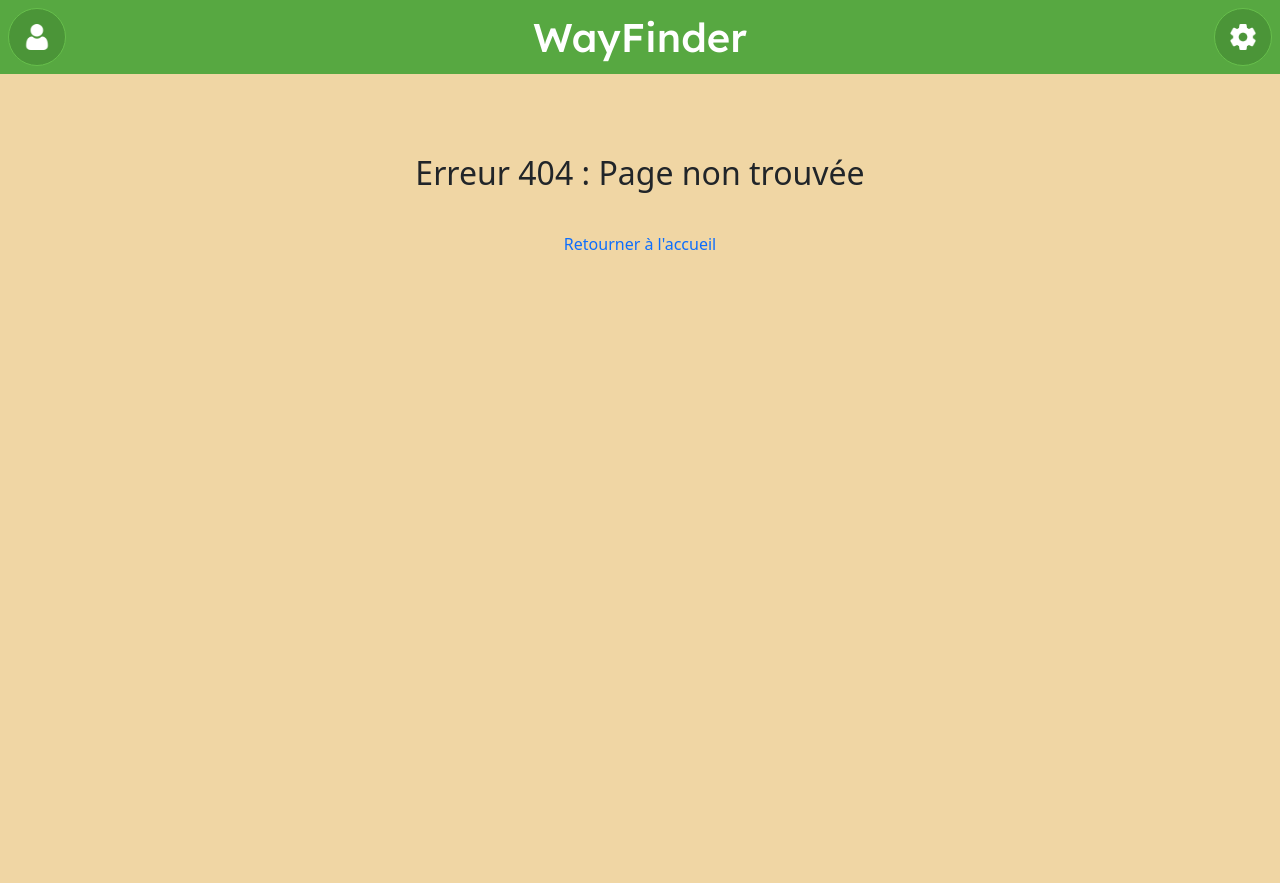
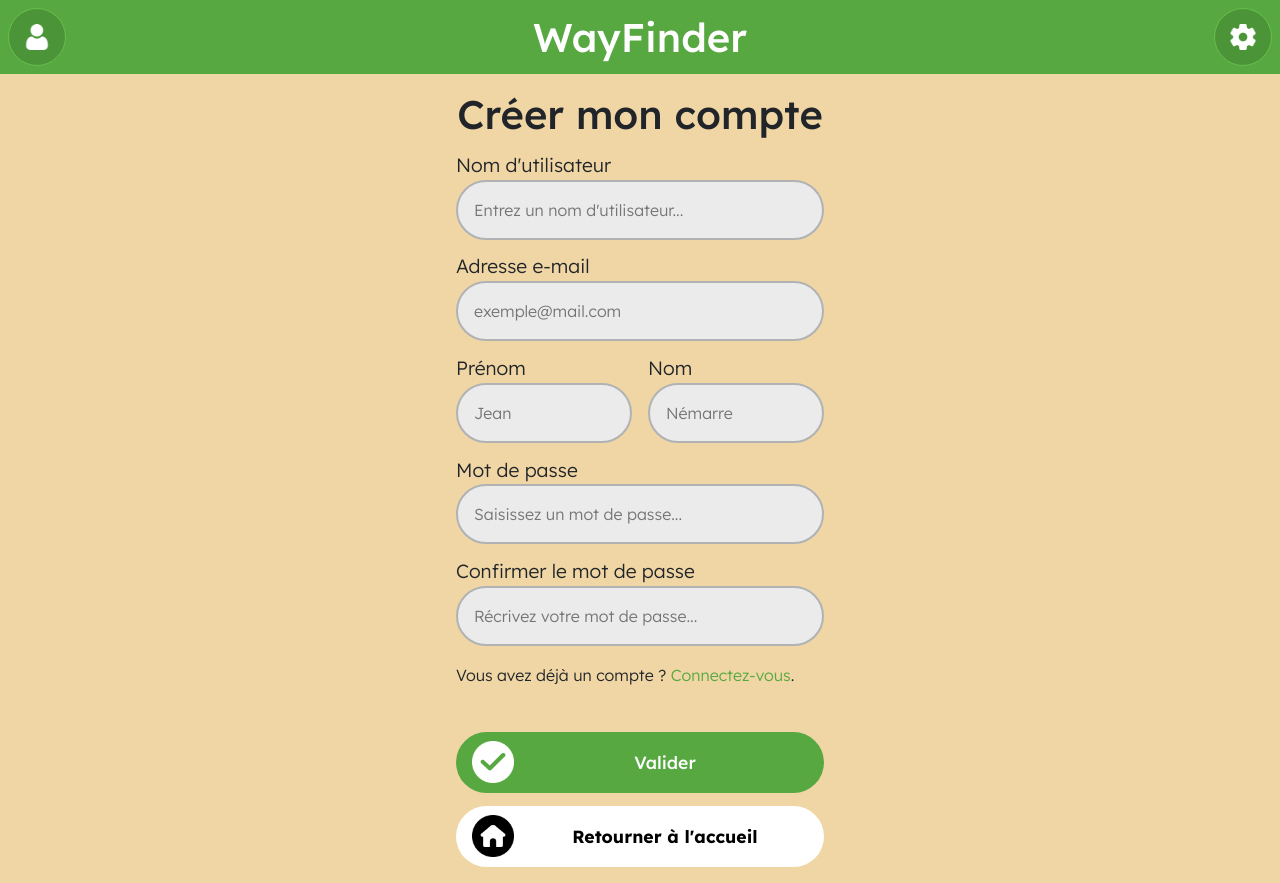
Before and after one commit to BasArtsDEV/WayFinder-frontend, a React (Vite) app: page /register in a window 1280 px wide. Before the commit this address had no page. Before the commit the page ends 800 px from the top, so only its background shows below. Built offline with nearby package versions, Linux system fonts and the light colour scheme.

Commit message:
feat: add registration view, router component, and authentication styles

```diff
--- a/index.html
+++ b/index.html
@@ -5,6 +5,7 @@
   <link rel="stylesheet" href="/css/index.css">
   <link rel="stylesheet" href="/css/WelcomePageView.css">
   <link rel="stylesheet" href="/css/LoginView.css">
+  <link rel="stylesheet" href="/css/RegisterView.css">
   <meta name="viewport" content="width=device-width, initial-scale=1.0" />
   <title>WayFinder</title>
 </head>
--- /dev/null
+++ b/public/css/RegisterView.css
@@ -0,0 +1,73 @@
+.registerview {
+    display: flex;
+    flex: 1;
+    flex-direction: column;
+    align-items: center;
+}
+
+.register-container {
+    display: flex;
+    flex: 1;
+    flex-direction: column;
+    align-items: center;
+
+    width: 100%;
+    max-width: 400px;
+    margin-top: 0;
+    padding: 1rem;
+}
+
+.register-container>h1 {
+    margin-bottom: 0.8rem;
+    text-align: center;
+}
+
+.register-form {
+    display: flex;
+    flex-direction: column;
+    gap: 0.8rem;
+    width: 100%;
+}
+
+.form-field {
+    display: flex;
+    flex-direction: column;
+}
+
+.form-field>label {
+    font-family: Lexend-Light, serif;
+    font-size: 1.2rem;
+}
+
+.form-field>input {
+    padding: 1rem;
+    border: 2px solid var(--app-input-border);
+    border-radius: 50px;
+    background-color: var(--app-input-background);
+}
+
+.form-field>input::placeholder {
+    font-family: Lexend-Light, serif;
+}
+
+.form-field-row {
+    display: flex;
+    flex-direction: row;
+    gap: 1rem;
+}
+
+.form-field-row > .form-field {
+    flex: 1;
+    min-width: 0;
+}
+
+.register-form .form-submit {
+    display: flex;
+    width: 100%;
+    margin-top: 1rem;
+}
+
+.register-form .form-submit>.btn-app-primary {
+    display: flex;
+    flex: 1;
+}
--- a/public/css/index.css
+++ b/public/css/index.css
@@ -62,6 +62,26 @@
 
 html, body {
     background-color: var(--app-main-background);
+    height: 100%;
+    margin: 0;
+}
+
+#root {
+    display: flex;
+    flex-direction: column;
+    min-height: 100%;
+}
+
+.app-container {
+    display: flex;
+    flex-direction: column;
+    flex: 1;
+}
+
+.app-main {
+    display: flex;
+    flex-direction: column;
+    flex: 1;
 }
 
 a {
--- /dev/null
+++ b/src/components/FormField.tsx
@@ -0,0 +1,32 @@
+interface FormFieldProps {
+  label: string;
+  type: string;
+  name: string;
+  id: string;
+  placeholder: string;
+  required?: boolean;
+}
+
+function FormField({
+  id,
+  label,
+  name,
+  placeholder,
+  required = true,
+  type,
+}: FormFieldProps) {
+  return (
+    <div className="form-field">
+      <label htmlFor={id}>{label}</label>
+      <input
+        type={type}
+        name={name}
+        id={id}
+        placeholder={placeholder}
+        required={required}
+      />
+    </div>
+  );
+}
+
+export default FormField;
--- a/src/components/Router.tsx
+++ b/src/components/Router.tsx
@@ -1,6 +1,7 @@
 import { Route, Switch } from "wouter";
 import LoginView from "../views/LoginView.tsx";
 import NotFoundView from "../views/NotFoundView.tsx";
+import RegisterView from "../views/RegisterView.tsx";
 import WelcomePageView from "../views/WelcomePageView.tsx";
 
 /**
@@ -11,6 +12,7 @@ function Router() {
     <Switch>
       <Route path="/" component={WelcomePageView} />
       <Route path="/login" component={LoginView} />
+      <Route path="/register" component={RegisterView} />
 
       <Route component={NotFoundView} />
     </Switch>
--- /dev/null
+++ b/src/views/RegisterView.tsx
@@ -0,0 +1,89 @@
+import { Link } from "wouter";
+import FormField from "../components/FormField.tsx";
+
+function RegisterView() {
+  return (
+    <div className="registerview">
+      <div className="register-container">
+        <h1>Créer mon compte</h1>
+        <form className="register-form">
+          <FormField
+            label="Nom d'utilisateur"
+            type="text"
+            name="username"
+            id="username"
+            placeholder="Entrez un nom d'utilisateur..."
+          />
+          <FormField
+            label="Adresse e-mail"
+            type="email"
+            name="email"
+            id="email"
+            placeholder="exemple@mail.com"
+          />
+          <div className="form-field-row">
+            <FormField
+              label="Prénom"
+              type="text"
+              name="firstname"
+              id="firstname"
+              placeholder="Jean"
+            />
+            <FormField
+              label="Nom"
+              type="text"
+              name="lastname"
+              id="lastname"
+              placeholder="Némarre"
+            />
+          </div>
+          <FormField
+            label="Mot de passe"
+            type="password"
+            name="password"
+            id="password"
+            placeholder="Saisissez un mot de passe..."
+          />
+          <FormField
+            label="Confirmer le mot de passe"
+            type="password"
+            name="confirm-password"
+            id="confirm-password"
+            placeholder="Récrivez votre mot de passe..."
+          />
+          <p className="mt-1">
+            Vous avez déjà un compte ?{" "}
+            <Link href="/login" className="btn-app-hypertext">
+              Connectez-vous
+            </Link>
+            .
+          </p>
+          <div className="form-submit">
+            <button type="submit" className="btn-app-primary">
+              <span className="btn-icon-wrapper">
+                <img
+                  src="/icons/check.png"
+                  className="btn-action-icon"
+                  alt=""
+                />
+              </span>
+              <span>Valider</span>
+            </button>
+          </div>
+          <Link href="/" className="btn-app-secondary">
+            <div className="btn-icon-wrapper">
+              <img
+                className="btn-action-icon"
+                src="/icons/home.png"
+                alt="Retour"
+              />
+            </div>
+            <span>Retourner à l'accueil</span>
+          </Link>
+        </form>
+      </div>
+    </div>
+  );
+}
+
+export default RegisterView;
```
